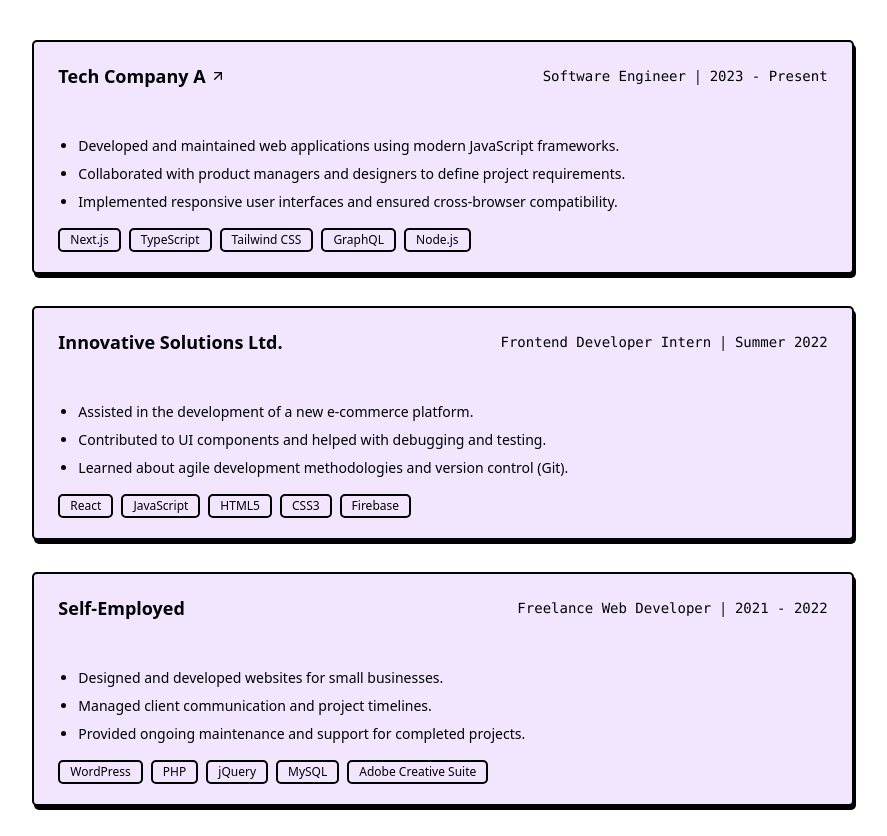
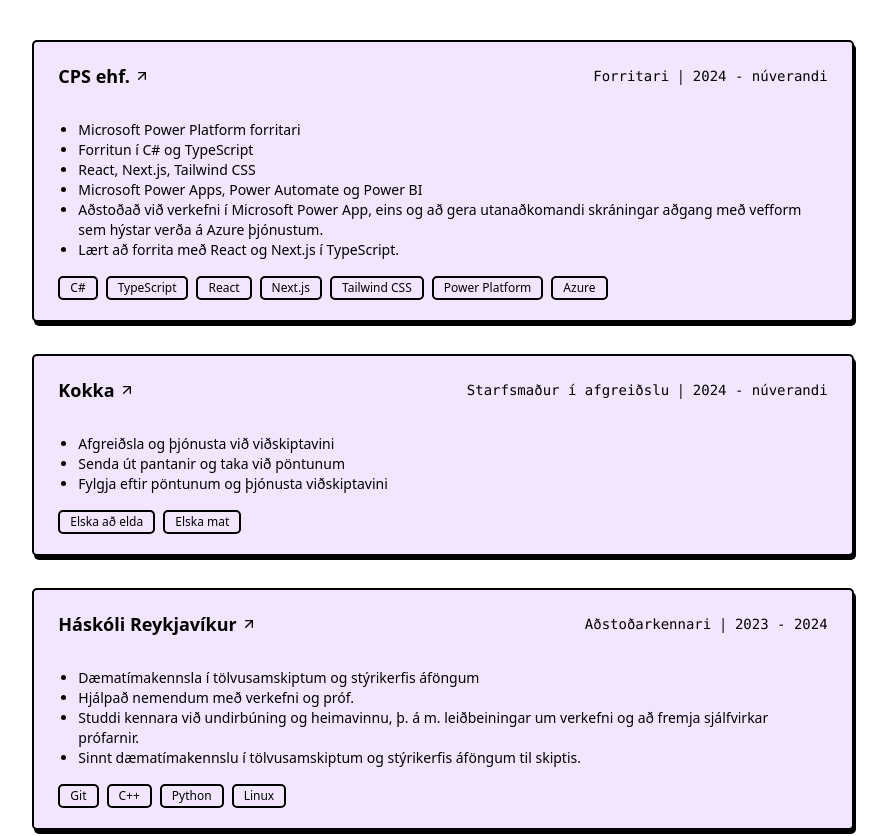
Before and after one commit to Eysteinn-Orn/portfolio, a Next.js app: page /experience in a window 1280 px wide. Shown: the part 220-1056 px from the top of the page, without its empty margins (197-1084 px from the left). Built offline with nearby package versions, Linux system fonts and the light colour scheme.

Commit message:
feat: localize experience section and enhance experience card layout

```diff
--- a/src/app/experience/page.tsx
+++ b/src/app/experience/page.tsx
@@ -2,38 +2,65 @@
 
 const experiences = [
   {
-    role: "Software Engineer",
-    company: "Tech Company A",
-    link: "https://example.com/tech-company-a",
-    year: "2023 - Present",
+    role: "Forritari",
+    company: "CPS ehf.",
+    link: "https://acuo.is/",
+    year: "2024 - núverandi",
     responsibility: [
-      "Developed and maintained web applications using modern JavaScript frameworks.",
-      "Collaborated with product managers and designers to define project requirements.",
-      "Implemented responsive user interfaces and ensured cross-browser compatibility.",
+      "Microsoft Power Platform forritari",
+      "Forritun í C# og TypeScript",
+      "React, Next.js, Tailwind CSS",
+      "Microsoft Power Apps, Power Automate og Power BI",
+      "Aðstoðað við verkefni í Microsoft Power App, eins og að gera utanaðkomandi skráningar aðgang með vefform sem hýstar verða á Azure þjónustum.",
+      "Lært að forrita með React og Next.js í TypeScript.",
     ],
-    techstacks: ["Next.js", "TypeScript", "Tailwind CSS", "GraphQL", "Node.js"],
+    techstacks: [
+      "C#",
+      "TypeScript",
+      "React",
+      "Next.js",
+      "Tailwind CSS",
+      "Power Platform",
+      "Azure",
+    ],
   },
   {
-    role: "Frontend Developer Intern",
-    company: "Innovative Solutions Ltd.",
-    year: "Summer 2022",
+    role: "Starfsmaður í afgreiðslu",
+    company: "Kokka",
+    link: "https://kokka.is/",
+    year: "2024 - núverandi",
     responsibility: [
-      "Assisted in the development of a new e-commerce platform.",
-      "Contributed to UI components and helped with debugging and testing.",
-      "Learned about agile development methodologies and version control (Git).",
+      "Afgreiðsla og þjónusta við viðskiptavini",
+      "Senda út pantanir og taka við pöntunum",
+      "Fylgja eftir pöntunum og þjónusta viðskiptavini",
     ],
-    techstacks: ["React", "JavaScript", "HTML5", "CSS3", "Firebase"],
+    techstacks: ["Elska að elda", "Elska mat"],
   },
   {
-    role: "Freelance Web Developer",
-    company: "Self-Employed",
-    year: "2021 - 2022",
+    role: "Aðstoðarkennari",
+    company: "Háskóli Reykjavíkur",
+    link: "https://www.ru.is/",
+    year: "2023 - 2024",
     responsibility: [
-      "Designed and developed websites for small businesses.",
-      "Managed client communication and project timelines.",
-      "Provided ongoing maintenance and support for completed projects.",
+      "Dæmatímakennsla í tölvusamskiptum og stýrikerfis áföngum",
+      "Hjálpað nemendum með verkefni og próf.",
+      "Studdi kennara við undirbúning og heimavinnu, þ. á m. leiðbeiningar um verkefni og að fremja sjálfvirkar prófarnir.",
+      "Sinnt dæmatímakennslu í tölvusamskiptum og stýrikerfis áföngum til skiptis.",
     ],
-    techstacks: ["WordPress", "PHP", "jQuery", "MySQL", "Adobe Creative Suite"],
+    techstacks: ["Git", "C++", "Python", "Linux"],
+  },
+  {
+    role: "Rannsóknarverkefni",
+    company: "Háskóli Reykjavíkur",
+    link: "https://www.ru.is/",
+    year: "Sumar 2023",
+    responsibility: [
+      "Rannsóknarverkefni með breytilíkönum",
+      "Stöðlun gagna og fínstilling á breytilíkönum",
+      "Lærði að nota PyTorch og Hugging Face",
+      "Tók þátt í verkefni við að þjálfa gervigreind sem gæti svarað spurningum á Íslensku.",
+    ],
+    techstacks: ["PyTorch", "Hugging Face"],
   },
 ];
 
--- a/src/components/experience-card.tsx
+++ b/src/components/experience-card.tsx
@@ -28,8 +28,8 @@
 }) => {
   return (
     <Card className="py-5 border-b-0 shadow-none border-2 border-color-border hover:border-color-main transition-colors duration-300 ease-in-out">
-      <CardHeader className="pb-2 px-4 md:px-6">
-        <div className="flex flex-col gap-1 md:flex-row md:items-center md:justify-between">
+      <CardHeader className="px-4 md:px-6">
+        <div className="flex flex-col md:flex-row md:items-center md:justify-between">
           {link ? (
             <a
               href={link}
@@ -52,8 +52,8 @@
           </div>
         </div>
       </CardHeader>
-      <CardContent className="pt-2 px-4 md:px-6">
-        <ul className="space-y-2 list-disc pl-5">
+      <CardContent className="px-4 md:px-6">
+        <ul className="list-disc pl-5">
           {responsibility.map((item, index) => (
             <li key={index} className="text-sm text-color-foreground/75">
               {item}
--- a/src/components/ui/togglable-marquee.tsx
+++ b/src/components/ui/togglable-marquee.tsx
@@ -40,7 +40,7 @@
   return (
     <div>
       <div className="flex justify-between items-center mb-4">
-        <Button variant="neutral" onClick={handleClick}>
+        <Button className="cursor-pointer" variant="neutral" onClick={handleClick}>
             {/* Simplified button text */}
             <h3 className="text-xl text-foreground">{title}</h3>
         </Button>
```
